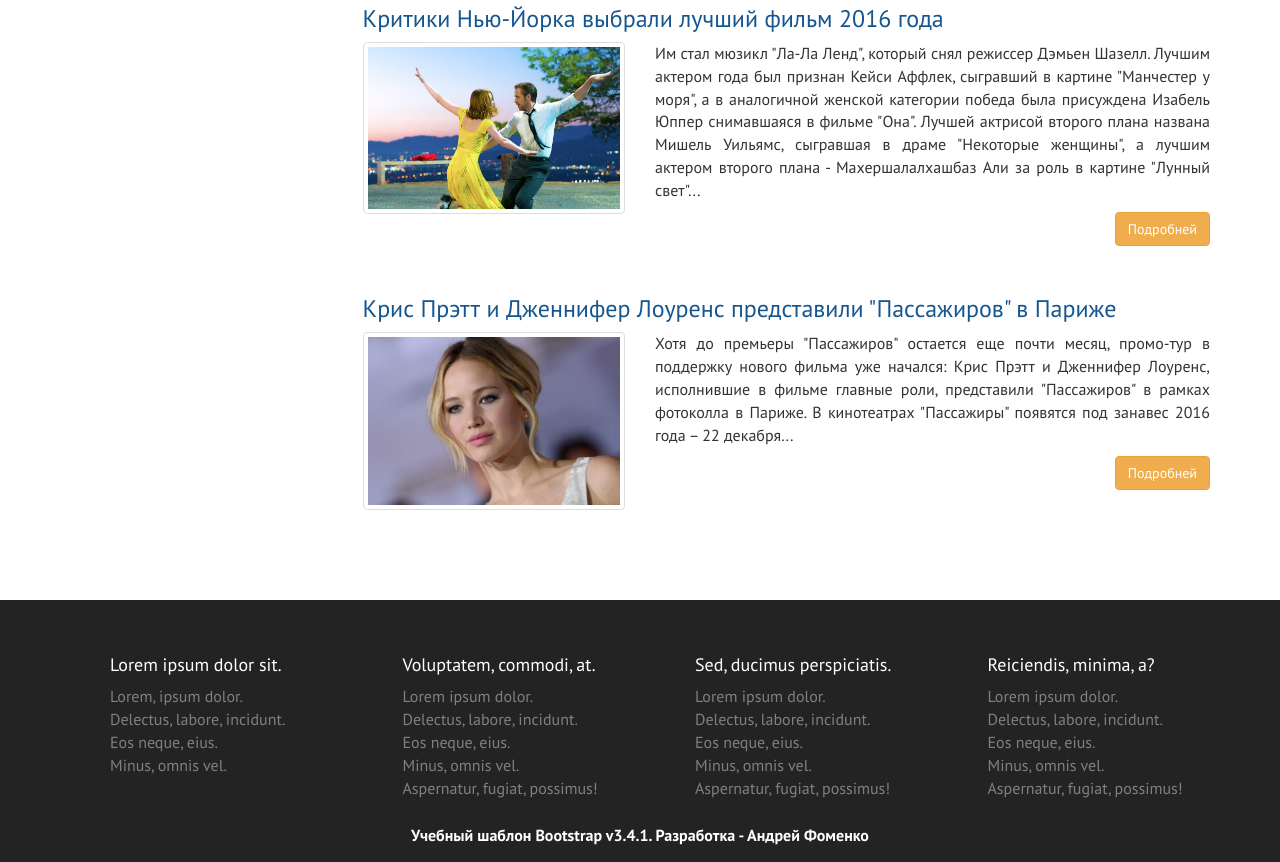
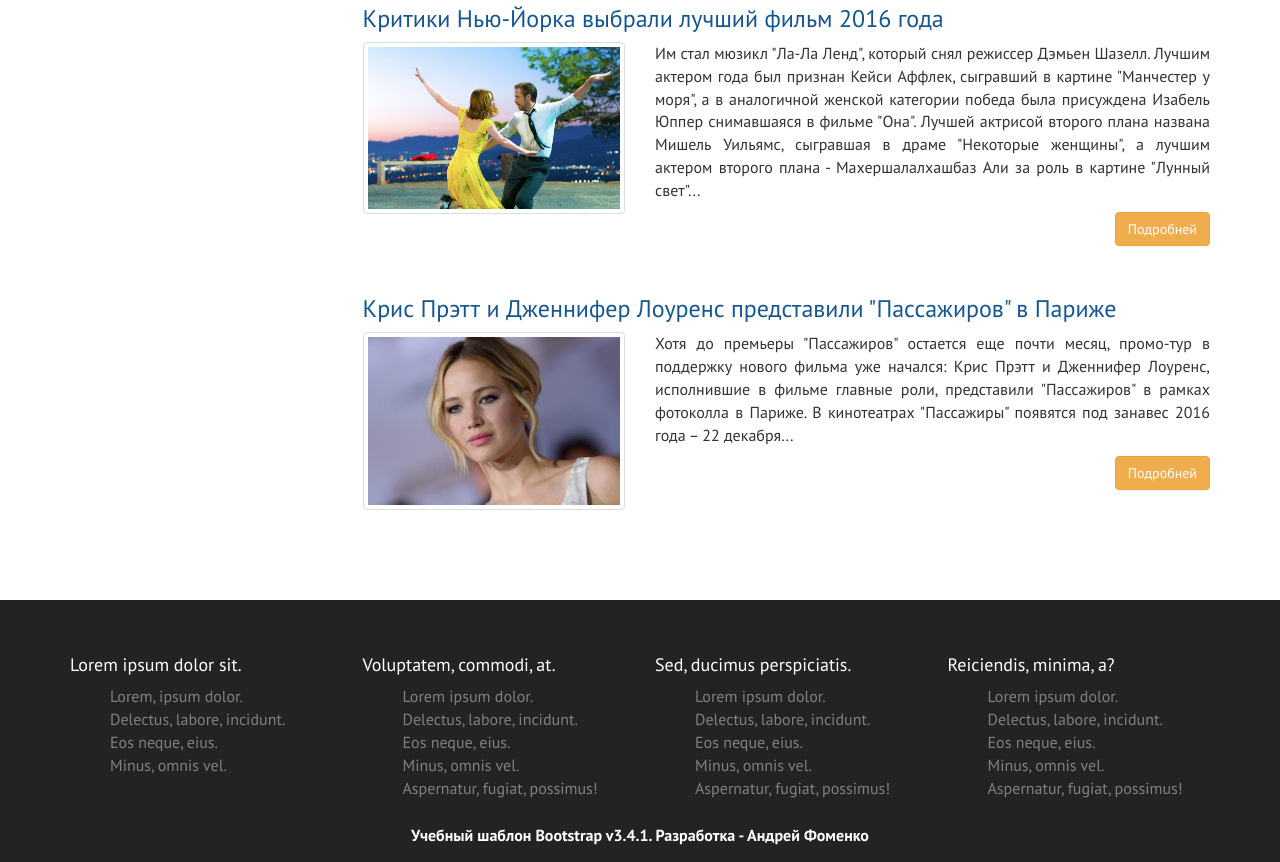
Before and after one commit to Hanna-Mamedova/kinozal-template, a website: page index.html in a window 1280 px wide. Shown: the part 2988-3850 px from the top of the page. Drawn offline with Linux system fonts and the light colour scheme.

Commit message:
kinozal-template done

```diff
--- a/index.html
+++ b/index.html
@@ -717,8 +717,8 @@
                               <div class="row">
                                     <div class="footer-top">
                                           <div class="footer-first col-md-3 col-xs-6">
+                                                <h4>Lorem ipsum dolor sit.</h4>
                                                 <ul>
-                                                      <h4>Lorem ipsum dolor sit.</h4>
                                                      <li><a href="#">Lorem, ipsum dolor.</a></li>
                                                      <li><a href="#">Delectus, labore, incidunt.</a></li>
                                                      <li><a href="#">Eos neque, eius.</a></li>
@@ -726,8 +726,8 @@
                                                 </ul>
                                           </div>
                                           <div class="footer-second col-md-3 col-xs-6">
+                                                <h4>Voluptatem, commodi, at.</h4>
                                                 <ul>
-                                                      <h4>Voluptatem, commodi, at.</h4>
                                                      <li><a href="#">Lorem ipsum dolor.</a></li>
                                                      <li><a href="#">Delectus, labore, incidunt.</a></li>
                                                      <li><a href="#">Eos neque, eius.</a></li>
@@ -736,8 +736,8 @@
                                                 </ul>
                                           </div>
                                           <div class="footer-third col-md-3 col-xs-6">
+                                                <h4>Sed, ducimus perspiciatis.</h4>
                                                 <ul>
-                                                      <h4>Sed, ducimus perspiciatis.</h4>
                                                      <li><a href="#">Lorem ipsum dolor.</a></li>
                                                      <li><a href="#">Delectus, labore, incidunt.</a></li>
                                                      <li><a href="#">Eos neque, eius.</a></li>
@@ -746,8 +746,8 @@
                                                 </ul>
                                           </div>
                                           <div class="footer-forth col-md-3 col-xs-6">
+                                                <h4>Reiciendis, minima, a?</h4>
                                                 <ul>
-                                                      <h4>Reiciendis, minima, a?</h4>
                                                      <li><a href="#">Lorem ipsum dolor.</a></li>
                                                      <li><a href="#">Delectus, labore, incidunt.</a></li>
                                                      <li><a href="#">Eos neque, eius.</a></li>
```
Also changed, not shown: page.html (+5 -5 lines).
